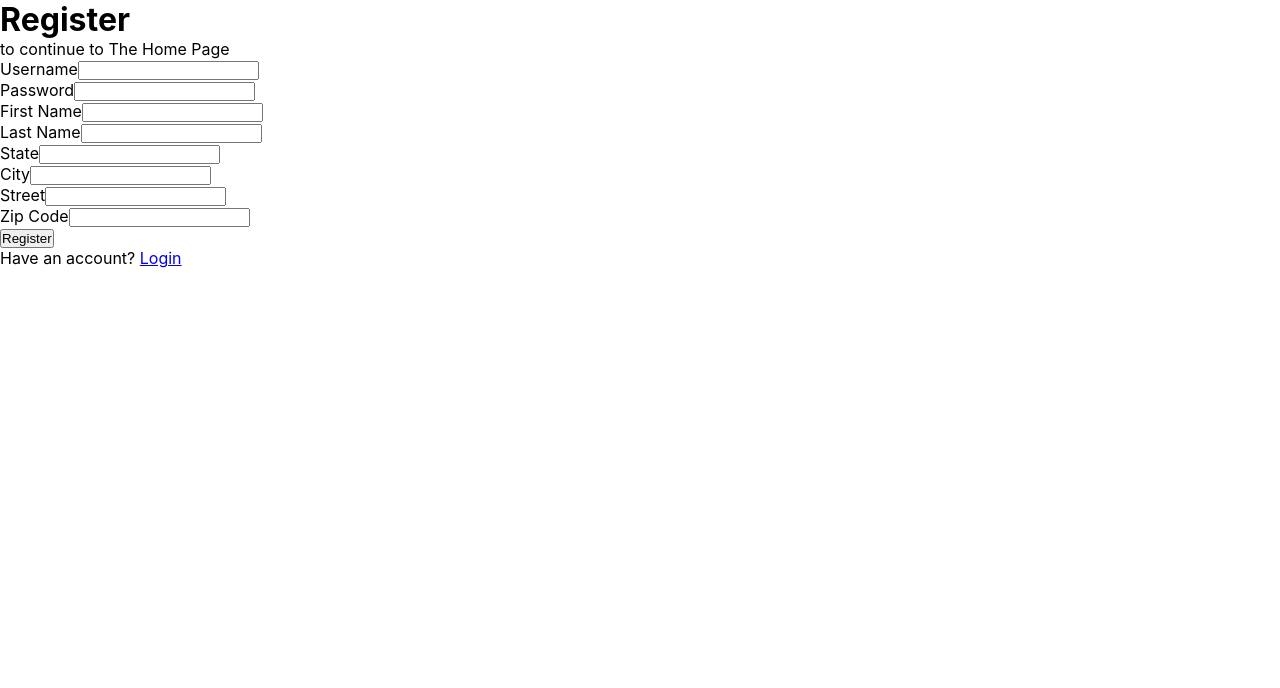
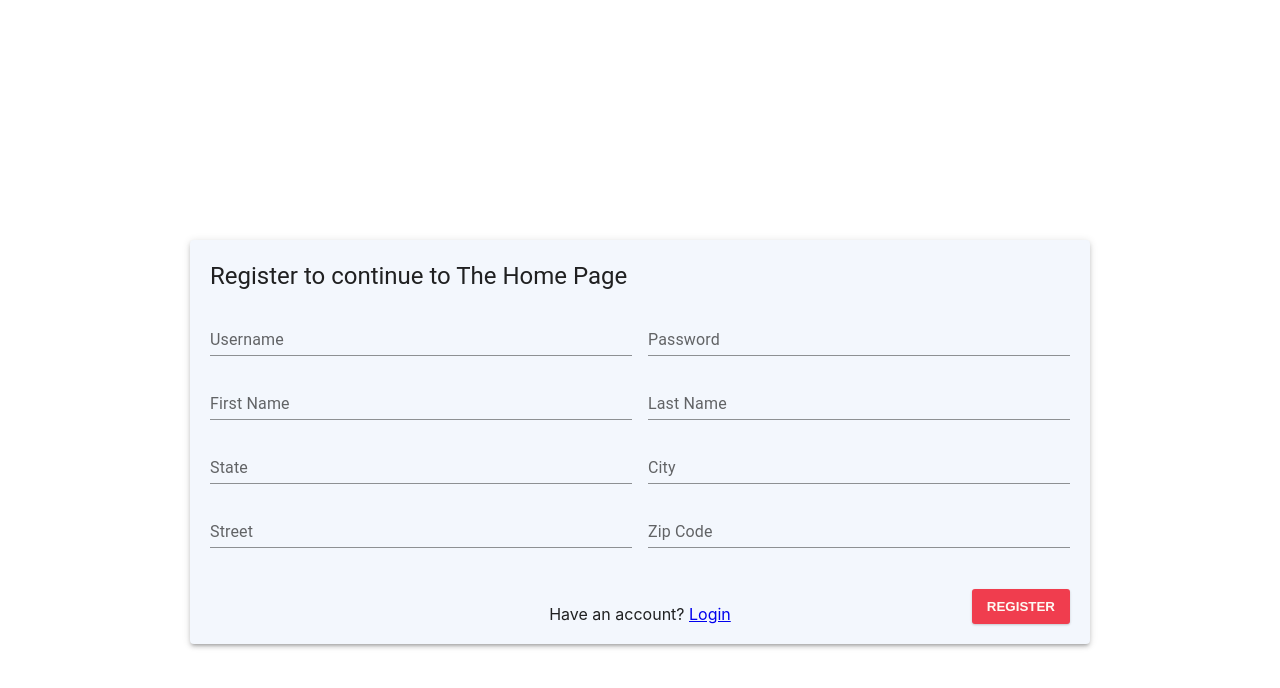
Before and after one commit to ZiY1/NYU-CS-GY-6083-Principles-of-Database-Systems-Project, a React (Vite) app in the folder client/: page /register in a window 1280 px wide. Shown: the top 688 px of the page. Built offline with nearby package versions, Linux system fonts and the light colour scheme.

Commit message:
Add style to register page

```diff
--- /dev/null
+++ b/client/src/components/StyledPaper/StyledPaper.jsx
@@ -0,0 +1,15 @@
+import { Paper } from "@mui/material";
+import styled from "styled-components";
+
+const StyledPaper = styled(Paper)`
+  position: relative; // Make the paper a reference for positioning
+  padding: 20px; // Ensure padding for internal content
+  width: 80%;
+  max-width: 900px;
+  margin: auto;
+  margin-top: 4rem;
+  margin-bottom: 4rem;
+  background: #f3f7fd !important;
+`;
+
+export default StyledPaper;
--- a/client/src/pages/user_pages/accounts/checking_account/open_checking_account/OpenCheckingAccount.jsx
+++ b/client/src/pages/user_pages/accounts/checking_account/open_checking_account/OpenCheckingAccount.jsx
@@ -1,11 +1,10 @@
 import React, { useContext, useState } from "react";
 import { useNavigate } from "react-router-dom";
-import AlertBox from "../../../../../components/altert_box/AlertBox";
 import { useMutation, useQueryClient, useQuery } from "@tanstack/react-query";
 import { makeRequest } from "../../../../../axios";
 import { AccountContext } from "../../../../../context/accountContext";
 
-import { Paper, Typography, TextField, Grid } from "@mui/material";
+import { Paper, Typography, TextField, Grid, Snackbar, Alert } from "@mui/material";
 import styled, { keyframes } from "styled-components";
 
 const StyledPaper = styled(Paper)`
@@ -173,6 +172,8 @@ const OpenCheckingAccount = () => {
   if (isLoading) return <div>Loading...</div>;
 
   if (error) return <div>Error fetching account details!</div>;
+
+
   return (
     <div className="open_checking_account">
       {alert.isVisible && (
--- a/client/src/pages/user_pages/register/Register.jsx
+++ b/client/src/pages/user_pages/register/Register.jsx
@@ -1,8 +1,50 @@
 import { useState } from "react";
 import { Link, useNavigate } from "react-router-dom";
 import axios from "axios";
-import "./register.scss";
-import AlertBox from '../../../components/altert_box/AlertBox';
+import { Paper,Typography, TextField, Grid, Snackbar, Alert } from "@mui/material";
+import styled, { keyframes } from "styled-components";
+
+const StyledPaper = styled(Paper)`
+  position: relative;
+  padding: 20px;
+  width: 80%;
+  max-width: 900px;
+  margin: auto;
+  margin-top: 15rem;
+  margin-bottom: 4rem;
+  background: #f3f7fd !important;
+`;
+
+const jump = keyframes`
+  from{
+    transform: translateY(0)
+  }
+  to{
+    transform: translateY(-3px)
+  }
+`;
+
+const Button = styled.button`
+  position: absolute;
+  bottom: 20px; // Distance from the bottom edge of the Paper
+  right: 20px; // Distance from the right edge of the Paper
+  padding: 10px 15px;
+  color: rgb(253, 249, 243);
+  font-weight: 600;
+  text-transform: uppercase;
+  background: #f03d4e;
+  border: none;
+  border-radius: 3px;
+  outline: 0;
+  cursor: pointer;
+  margin-top: 0.6rem;
+  box-shadow: 0 1px 3px rgba(0, 0, 0, 0.1), 0 1px 2px rgba(0, 0, 0, 0.1);
+  transition: all 0.3s ease-out;
+  &:hover {
+    background: rgb(200, 50, 70);
+    animation: ${jump} 0.2s ease-out forwards;
+  }
+`;
 
 function Register() {
   const navigate = useNavigate();
@@ -15,15 +57,15 @@ function Register() {
     state: "",
     city: "",
     street: "",
-    zipCode: ""
+    zipCode: "",
   });
 
   // Update error state to be an object to handle individual field errors
   const [errors, setErrors] = useState({});
 
   const [alert, setAlert] = useState({
-    type: '',
-    message: '',
+    type: "",
+    message: "",
     isVisible: false,
   });
 
@@ -54,14 +96,16 @@ function Register() {
       state: 30,
       city: 30,
       street: 30,
-      zipCode: 30
+      zipCode: 30,
     };
 
     Object.keys(inputs).forEach((key) => {
       if (!inputs[key]) {
-        newErrors[key] = `${key.replace(/([A-Z])/g, ' $1')} is required.`; // Adding spaces before capital letters for better readability
+        newErrors[key] = `${key.replace(/([A-Z])/g, " $1")} is required.`; // Adding spaces before capital letters for better readability
       } else if (inputs[key].length > maxLengths[key]) {
-        newErrors[key] = `${key.replace(/([A-Z])/g, ' $1')} must be at most ${maxLengths[key]} characters.`;
+        newErrors[key] = `${key.replace(/([A-Z])/g, " $1")} must be at most ${
+          maxLengths[key]
+        } characters.`;
       }
     });
 
@@ -80,14 +124,23 @@ function Register() {
     try {
       await axios.post("http://localhost:8800/api/auth/register", inputs);
       // Reset form and errors state
-      setInputs({ username: "", password: "", firstName: "", lastName: "", state: "", city: "", street: "", zipCode: "" });
+      setInputs({
+        username: "",
+        password: "",
+        firstName: "",
+        lastName: "",
+        state: "",
+        city: "",
+        street: "",
+        zipCode: "",
+      });
       setErrors({});
       // Show success alert
-      showAlert('success', 'Registration successful! Redirecting to login...');
+      showAlert("success", "Registration successful! Redirecting to login...");
       // Redirect after a delay
       setTimeout(() => {
         // Replace with your redirection logic, for example using useNavigate() from react-router-dom
-        navigate('/login');
+        navigate("/login");
       }, 3000); // Adjust time as needed
     } catch (error) {
       // Check if the backend returned a specific error message and display it
@@ -95,82 +148,147 @@ function Register() {
       if (error.response) {
         errorMessage = error.response.data || errorMessage;
       }
-      showAlert('error', errorMessage);
+      showAlert("error", errorMessage);
     }
   };
-
   return (
     <div className="register">
-      {alert.isVisible && <AlertBox type={alert.type} message={alert.message} onClose={hideAlert} />}
-      <div className="card">
-        <h1>Register</h1>
-        <p>to continue to The Home Page</p>
+      {alert.isVisible && (
+        <Snackbar
+          open={alert.isVisible}
+          autoHideDuration={6000}
+          onClose={hideAlert}
+        >
+          <Alert
+            onClose={hideAlert}
+            severity={alert.type}
+            sx={{ width: "100%" }}
+          >
+            {alert.message}
+          </Alert>
+        </Snackbar>
+      )}
+
+      <StyledPaper elevation={3}>
+        <Typography
+          variant="h5"
+          component="h3"
+          sx={{ mb: 2 }}
+          style={{ backgroundColor: "#f3f7fd" }}
+        >
+          Register to continue to The Home Page
+        </Typography>
         <form>
-          <div className="form-group">
-            <label htmlFor="username">Username</label>
-            <input type="text" name="username" value={inputs.username} onChange={handleChange} />
-            {errors.username && <p className="error">{errors.username}</p>}
-          </div>
-
-          <div className="form-group">
-            <label htmlFor="password">Password</label>
-            <input type="password" name="password" value={inputs.password} onChange={handleChange} />
-            {errors.password && <p className="error">{errors.password}</p>}
-          </div>
-
-          <div className="name-group">
-            <div className="form-group">
-              <label htmlFor="firstName">First Name</label>
-              <input type="text" name="firstName" value={inputs.firstName} onChange={handleChange} />
-              {errors.firstName && <p className="error">{errors.firstName}</p>}
-            </div>
-
-            <div className="form-group">
-              <label htmlFor="lastName">Last Name</label>
-              <input type="text" name="lastName" value={inputs.lastName} onChange={handleChange} />
-              {errors.lastName && <p className="error">{errors.lastName}</p>}
-            </div>
-          </div>
-
-          <div className="address-group">
-            <div className="form-group">
-              <label htmlFor="state">State</label>
-              <input type="text" name="state" value={inputs.state} onChange={handleChange} />
-              {errors.state && <p className="error">{errors.state}</p>}
-            </div>
-
-            <div className="form-group">
-              <label htmlFor="city">City</label>
-              <input type="text" name="city" value={inputs.city} onChange={handleChange} />
-              {errors.city && <p className="error">{errors.city}</p>}
-            </div>
-          </div>
-
-          <div className="address-group">
-            <div className="form-group">
-              <label htmlFor="street">Street</label>
-              <input type="text" name="street" value={inputs.street} onChange={handleChange} />
-              {errors.street && <p className="error">{errors.street}</p>}
-            </div>
-
-            <div className="form-group">
-              <label htmlFor="zipCode">Zip Code</label>
-              <input type="text" name="zipCode" value={inputs.zipCode} onChange={handleChange} />
-              {errors.zipCode && <p className="error">{errors.zipCode}</p>}
-            </div>
-          </div>
-
-          {errors.general && <p className="error">{errors.general}</p>}
-
-          <button type="submit" onClick={handleClick}>Register</button>
+          <Grid container spacing={2} style={{ backgroundColor: "#f3f7fd" }}>
+            <Grid item xs={12} sm={6}>
+              <TextField
+                label="Username"
+                name="username"
+                value={inputs.username}
+                onChange={handleChange}
+                variant="standard"
+                fullWidth
+                error={!!errors.username}
+                helperText={errors.username}
+              />
+            </Grid>
+            <Grid item xs={12} sm={6}>
+              <TextField
+                label="Password"
+                type="password"
+                name="password"
+                value={inputs.password}
+                onChange={handleChange}
+                variant="standard"
+                fullWidth
+                error={!!errors.password}
+                helperText={errors.password}
+              />
+            </Grid>
+            <Grid item xs={12} sm={6}>
+              <TextField
+                label="First Name"
+                name="firstName"
+                value={inputs.firstName}
+                onChange={handleChange}
+                variant="standard"
+                fullWidth
+                error={!!errors.firstName}
+                helperText={errors.firstName}
+              />
+            </Grid>
+            <Grid item xs={12} sm={6}>
+              <TextField
+                label="Last Name"
+                name="lastName"
+                value={inputs.lastName}
+                onChange={handleChange}
+                variant="standard"
+                fullWidth
+                error={!!errors.lastName}
+                helperText={errors.lastName}
+              />
+            </Grid>
+            <Grid item xs={12} sm={6}>
+              <TextField
+                label="State"
+                name="state"
+                value={inputs.state}
+                onChange={handleChange}
+                variant="standard"
+                fullWidth
+                error={!!errors.state}
+                helperText={errors.state}
+              />
+            </Grid>
+            <Grid item xs={12} sm={6}>
+              <TextField
+                label="City"
+                name="city"
+                value={inputs.city}
+                onChange={handleChange}
+                variant="standard"
+                fullWidth
+                error={!!errors.city}
+                helperText={errors.city}
+              />
+            </Grid>
+            <Grid item xs={12} sm={6}>
+              <TextField
+                label="Street"
+                name="street"
+                value={inputs.street}
+                onChange={handleChange}
+                variant="standard"
+                fullWidth
+                error={!!errors.street}
+                helperText={errors.street}
+              />
+            </Grid>
+            <Grid item xs={12} sm={6}>
+              <TextField
+                label="Zip Code"
+                name="zipCode"
+                value={inputs.zipCode}
+                onChange={handleChange}
+                variant="standard"
+                fullWidth
+                error={!!errors.zipCode}
+                helperText={errors.zipCode}
+              />
+            </Grid>
+            <Grid item xs={12} style={{ marginTop: "20px" }}>
+              <Button variant="contained" color="primary" onClick={handleClick}>
+                Register
+              </Button>
+            </Grid>
+          </Grid>
         </form>
-        <div className="sign-in">
+        <div style={{ marginTop: "20px", textAlign: "center" }}>
           Have an account? <Link to="/login">Login</Link>
         </div>
-      </div>
+      </StyledPaper>
     </div>
-
-
   );
 }
 
```
Also changed, not shown: client/src/components/Wrapper/Wrapper.jsx (added, +11 -0 lines), client/src/components/checking_account/CheckingAccount.jsx (+2 -11 lines), client/src/pages/user_pages/login/Login.jsx (+2 -11 lines), client/src/pages/user_pages/register/register.scss (deleted).
